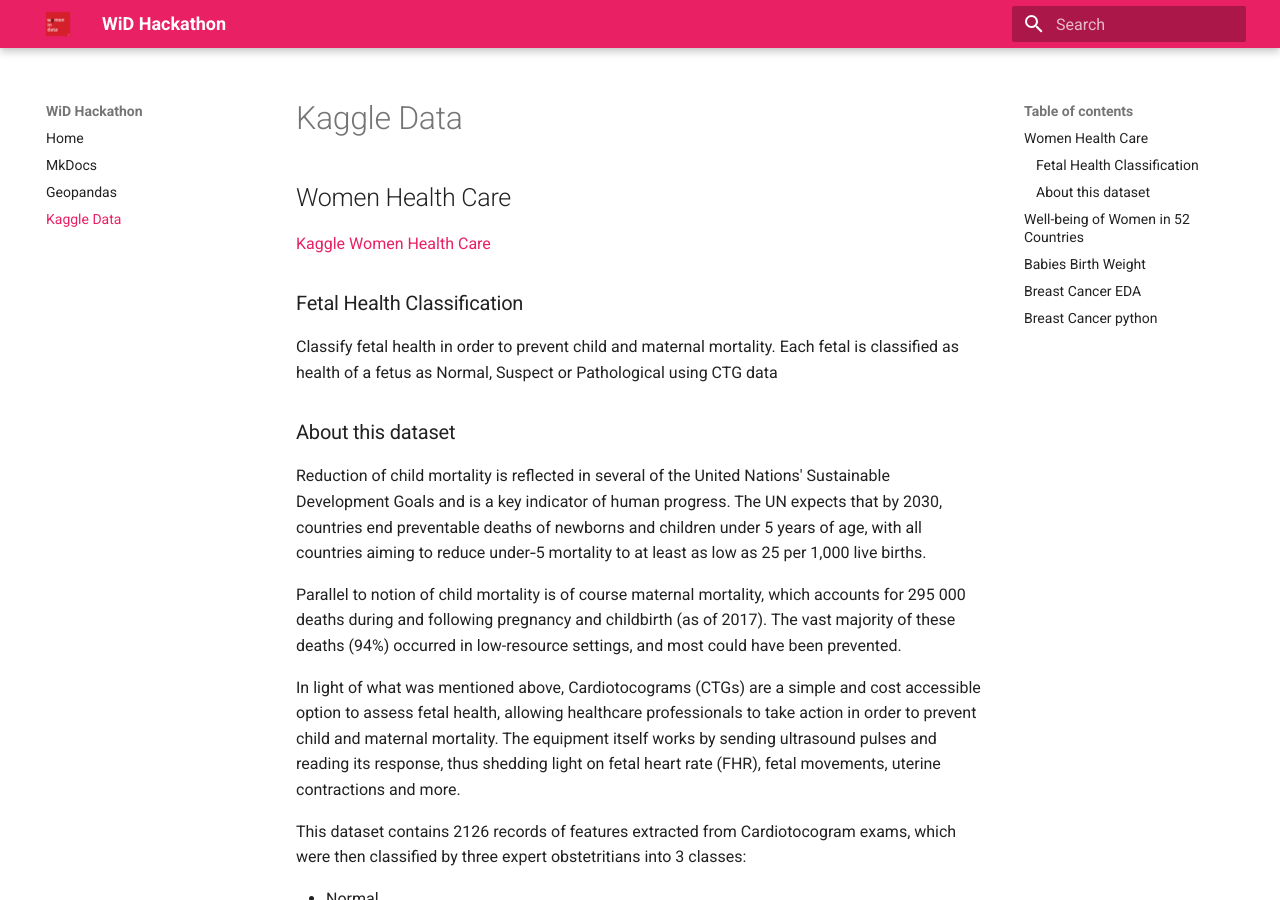
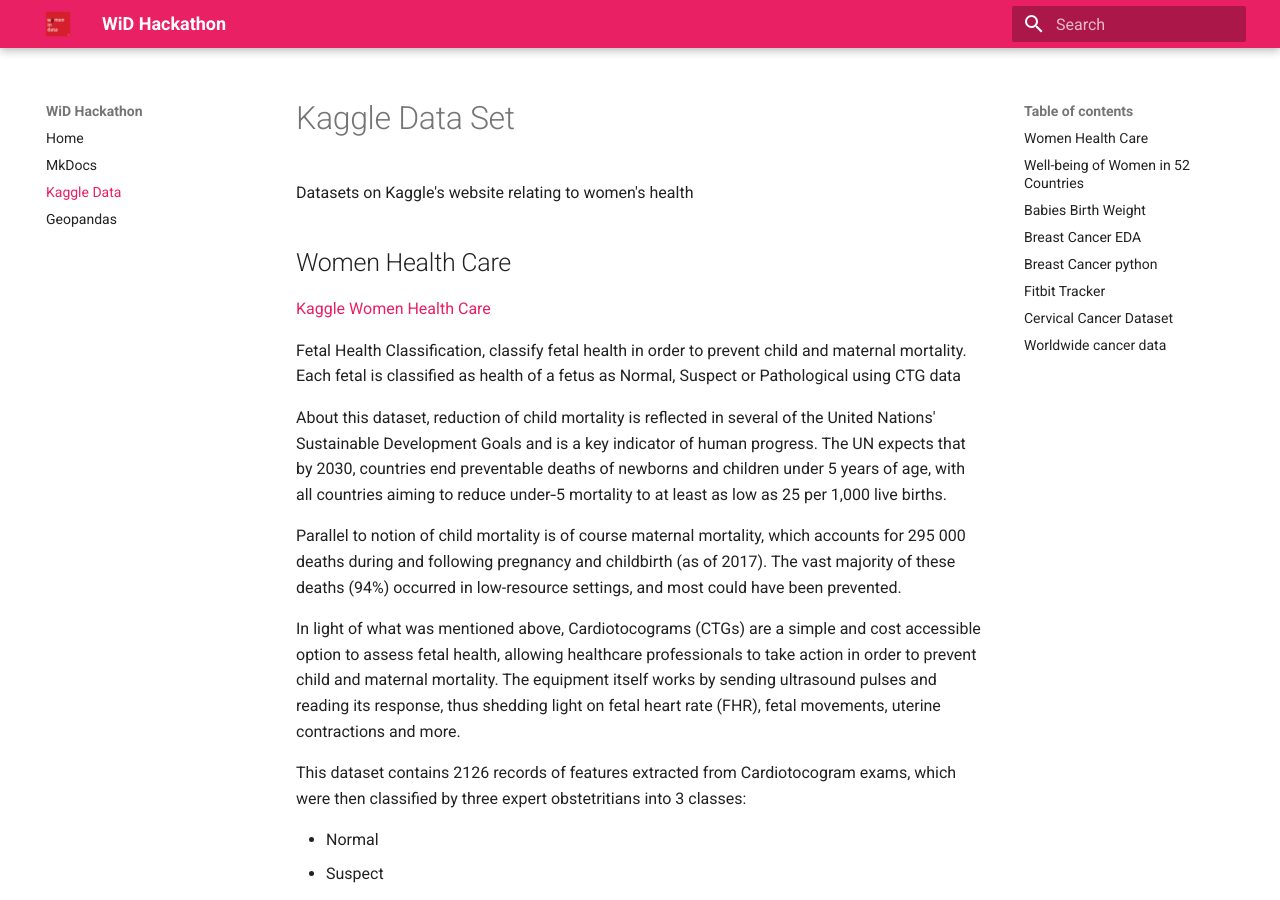
Before and after one commit to mconwa02/wid_hackathon, an MkDocs documentation site: the page built from docs/kaggle_data.md, in a window 1280 px wide and 900 px high. Built offline with MkDocs 1.6.1 and Material for MkDocs 9.7.7, drawn with Linux system fonts in a browser that asks for light colours; some of the changed text lies outside the part shown.

Commit message:
adding geo

```diff
--- a/docs/kaggle_data.md
+++ b/docs/kaggle_data.md
@@ -1,16 +1,14 @@
-# Kaggle Data
+# Kaggle Data Set
+Datasets on Kaggle's website relating to women's health
 
 ## Women Health Care
 
 [Kaggle Women Health Care](https://www.kaggle.com/datasets/andrewmvd/fetal-health-classification)
 
-### Fetal Health Classification
-
-Classify fetal health in order to prevent child and maternal mortality.
+Fetal Health Classification, classify fetal health in order to prevent child and maternal mortality.
 Each fetal is classified as health of a fetus as Normal, Suspect or Pathological using CTG data
 
-### About this dataset
-Reduction of child mortality is reflected in several of the United Nations' Sustainable Development Goals and is a key indicator of human progress.
+About this dataset, reduction of child mortality is reflected in several of the United Nations' Sustainable Development Goals and is a key indicator of human progress.
 The UN expects that by 2030, countries end preventable deaths of newborns and children under 5 years of age, with all countries aiming to reduce under‑5 mortality to at least as low as 25 per 1,000 live births.
 
 Parallel to notion of child mortality is of course maternal mortality, which accounts for 295 000 deaths during and following pregnancy and childbirth (as of 2017). The vast majority of these deaths (94%) occurred in low-resource settings, and most could have been prevented.
@@ -91,24 +89,26 @@
 
 The data comes from the UCI repository. The data set contains information about breast cancer patients. The variable that we are trying to predict is whether there will be recurrence or not. These are the variables in the data set:
 
-Class: no-recurrence-events, recurrence-events
-age: 10-19, 20-29, 30-39, 40-49, 50-59, 60-69, 70-79, 80-89, 90-99.
-menopause: lt40, ge40, premeno.
-tumor-size: 0-4, 5-9, 10-14, 15-19, 20-24, 25-29, 30-34, 35-39, 40-44, 45-49, 50-54, 55-59.
-inv-nodes: 0-2, 3-5, 6-8, 9-11, 12-14, 15-17, 18-20, 21-23, 24-26, 27-29, 30-32, 33-35, 36-39.
-node-caps: yes, no.
-deg-malig: 1, 2, 3.
-breast: left, right.
-breast-quad: left-up, left-low, right-up, right-low, central.
-irradiat: yes, no.
+- Class: no-recurrence-events, recurrence-events
+- age: 10-19, 20-29, 30-39, 40-49, 50-59, 60-69, 70-79, 80-89, 90-99.
+- menopause: lt40, ge40, premeno.
+- tumor-size: 0-4, 5-9, 10-14, 15-19, 20-24, 25-29, 30-34, 35-39, 40-44,
+  45-49, 50-54, 55-59.
+- inv-nodes: 0-2, 3-5, 6-8, 9-11, 12-14, 15-17, 18-20, 21-23, 24-26, 27-29,
+  30-32, 33-35, 36-39.
+- node-caps: yes, no.
+- deg-malig: 1, 2, 3.
+- breast: left, right.
+- breast-quad: left-up, left-low, right-up, right-low, central.
+- irradiat: yes, no.
 
-# Fitbit Tracker
+## Fitbit Tracker
 
 [Kaggle Fitbit Tracker](https://www.kaggle.com/datasets/adefatima/file-path)
 
 This data set monitors the health of women through various activities.
 
-# Cervical Cancer Dataset
+## Cervical Cancer Dataset
 
 [Kaggle Cervical Cancer Dataset](https://www.kaggle.com/datasets/ranzeet013/cervical-cancer-dataset)
 
--- a/mkdocs.yml
+++ b/mkdocs.yml
@@ -2,8 +2,9 @@
 nav:
 - Home: about.md
 - MkDocs: index.md
+- Kaggle Data: kaggle_data.md
 - Geopandas: geopandas.md
-- Kaggle Data: kaggle_data.md
+
 theme:
   name: material
   logo: img/wid-logo.png
```
Also changed, not shown: requirements.txt (+122 -3 lines), 2 other files.
